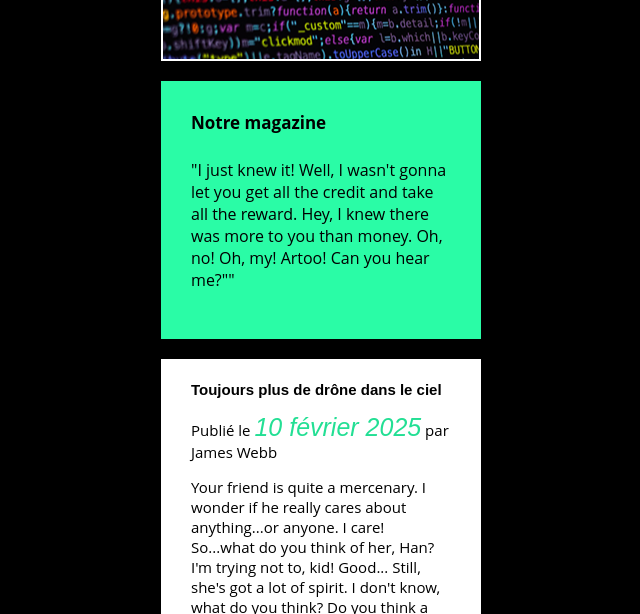
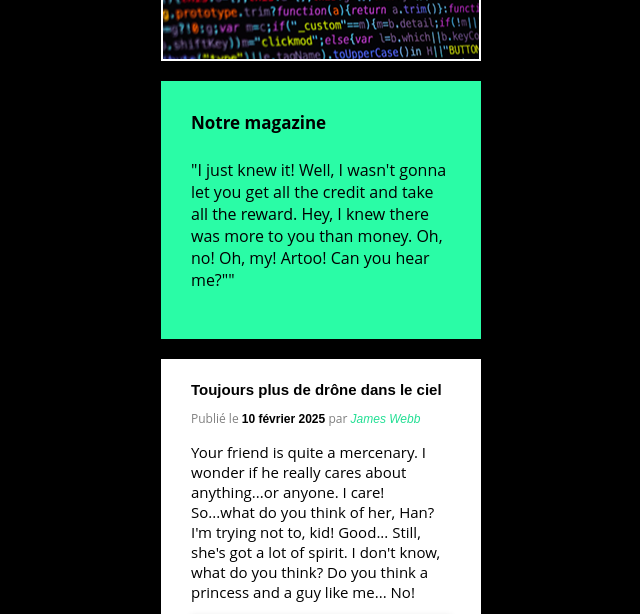
Before and after one commit to RuprechtLenny/15_techmag, a plain HTML site: page index.html in a window 1280 px wide. Shown: the part 170-784 px from the top of the page, without its empty margins (319-959 px from the left). Drawn offline with Linux system fonts and the light colour scheme.

Commit message:
CSS span article

```diff
--- a/css/style.css
+++ b/css/style.css
@@ -91,3 +91,19 @@ footer {
   color: #fff;
   margin-bottom: 20px;
 }
+
+.legende {
+  color: grey;
+  font-size: 12px;
+}
+
+.date {
+  color: #000;
+  font-style: normal;
+  font-weight: bold;
+  font-size: 12px;
+}
+
+.auteur {
+  font-size: 12px;
+}
--- a/index.html
+++ b/index.html
@@ -31,8 +31,15 @@
         <h2>
           Toujours plus de drône dans le ciel
         </h2>
-        <p>
-          Publié le <span>10 février 2025</span> par James Webb
+        <p class="legende">
+          Publié le
+          <span class="date date-article">
+            10 février 2025
+          </span>
+          par
+          <span class="auteur">
+            James Webb
+          </span>
         </p>
         <p>
           Your friend is quite a mercenary. I wonder if he really cares about
@@ -63,7 +70,8 @@
         </p>
         <p>
           Yes. Our scout ships have reached Dantooine. They found the remains of
-          a Rebel base, but they estimate that it has been deserted.<p>
+          a Rebel base, but they estimate that it has been deserted.
+        <p>
         <figure>
           <img src="img/ordinateur_920px.png"
                alt="photo d'un mac ouvert">
```
Lines whose indentation alone changed are shown as unchanged.
